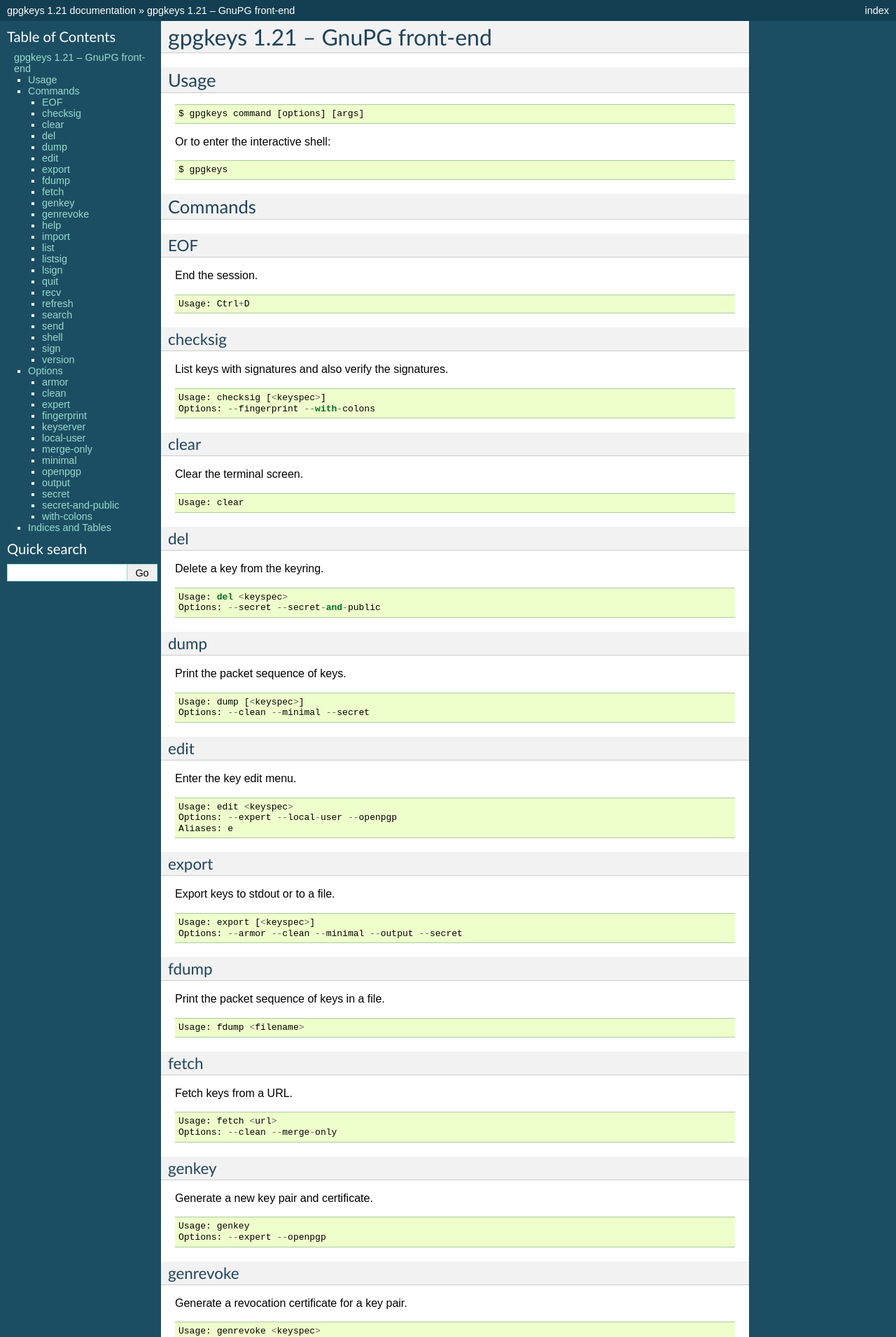
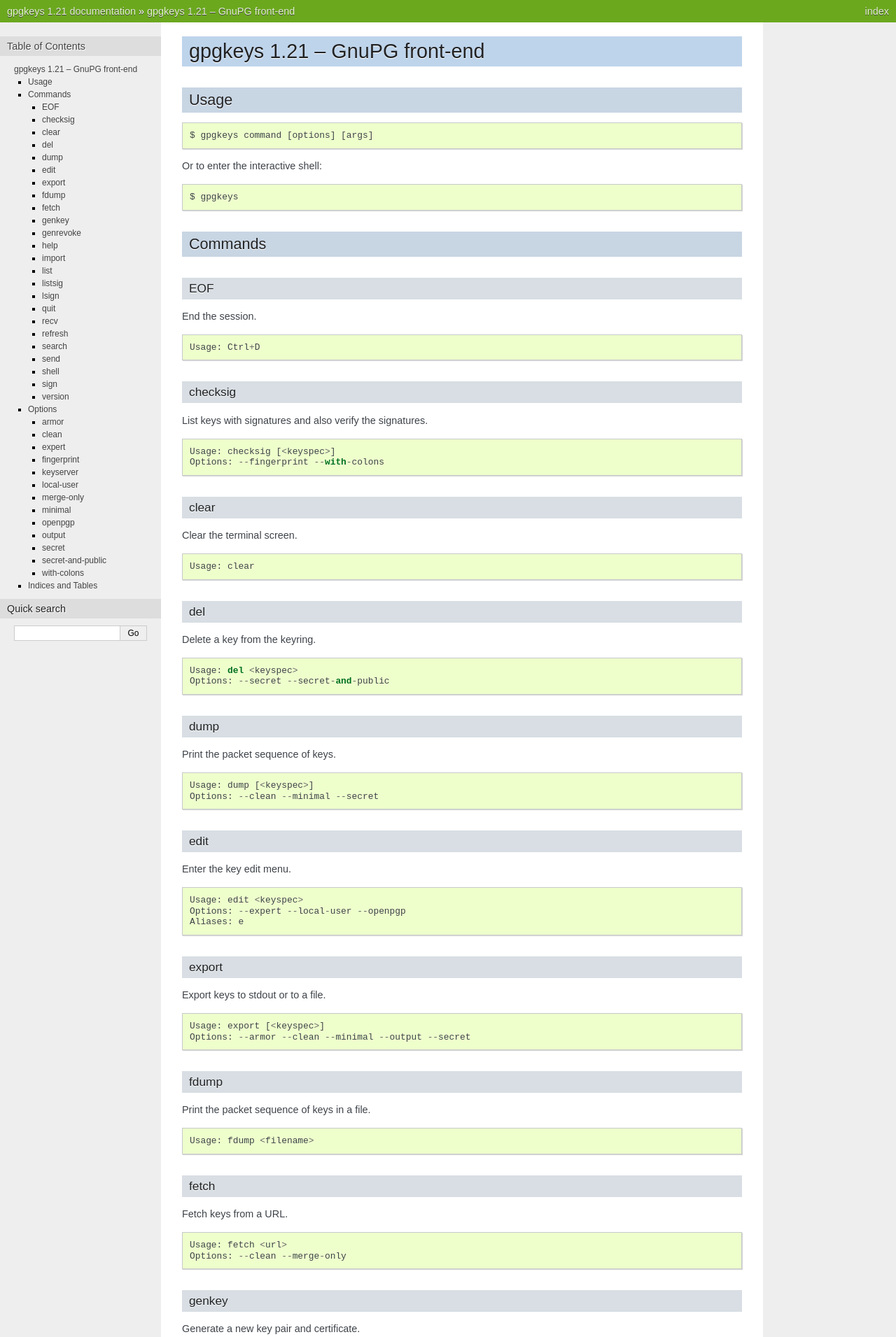
Before and after one commit to stefanholek/gpgkeys, a Sphinx documentation site: the page built from docs/index.rst, in a window 1280 px wide. Shown: the top 1911 px of the page at 70% size. Built offline with Sphinx 7.4.7, drawn with Linux system fonts in a browser that asks for light colours.

Commit message:
Use nature theme on RTD.

```diff
--- a/docs/conf.py
+++ b/docs/conf.py
@@ -91,7 +91,8 @@
 
 # The theme to use for HTML and HTML Help pages.  See the documentation for
 # a list of builtin themes.
-html_theme = 'default'
+html_theme = 'nature'
+html_style = 'nature-plus.css'
 
 # Theme options are theme-specific and customize the look and feel of a theme
 # further.  For a list of options available for each theme, see the
```
